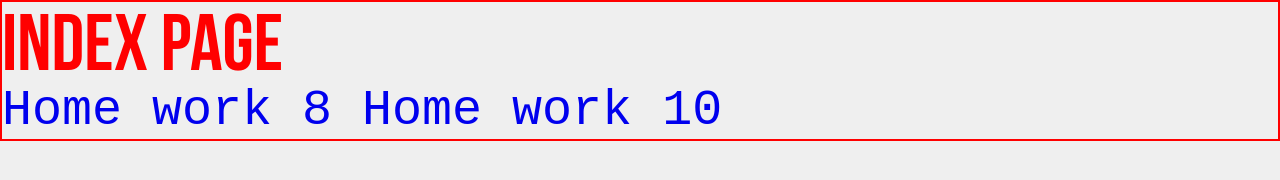
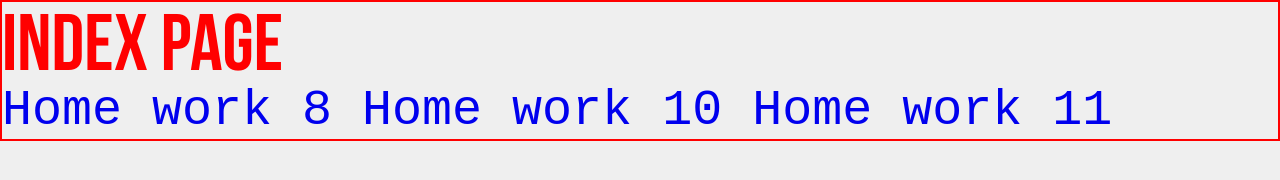
Before and after one commit to alexmoldavsky/wa-online-2204-mac, a website built with webpack: page src/index/index.html in a window 1280 px wide. Built offline with nearby package versions, Linux system fonts and the light colour scheme.

Commit message:
index updated with hw11

```diff
--- a/src/index/index.html
+++ b/src/index/index.html
@@ -12,5 +12,6 @@
 <!-- <img src="../../assets/images/image.jpg" alt=""> -->
 <a href="/hw8.html">Home work 8</a>
 <a href="/hw10.html">Home work 10</a>
+<a href="/hw11.html">Home work 11</a>
 </body>
 </html>
```
